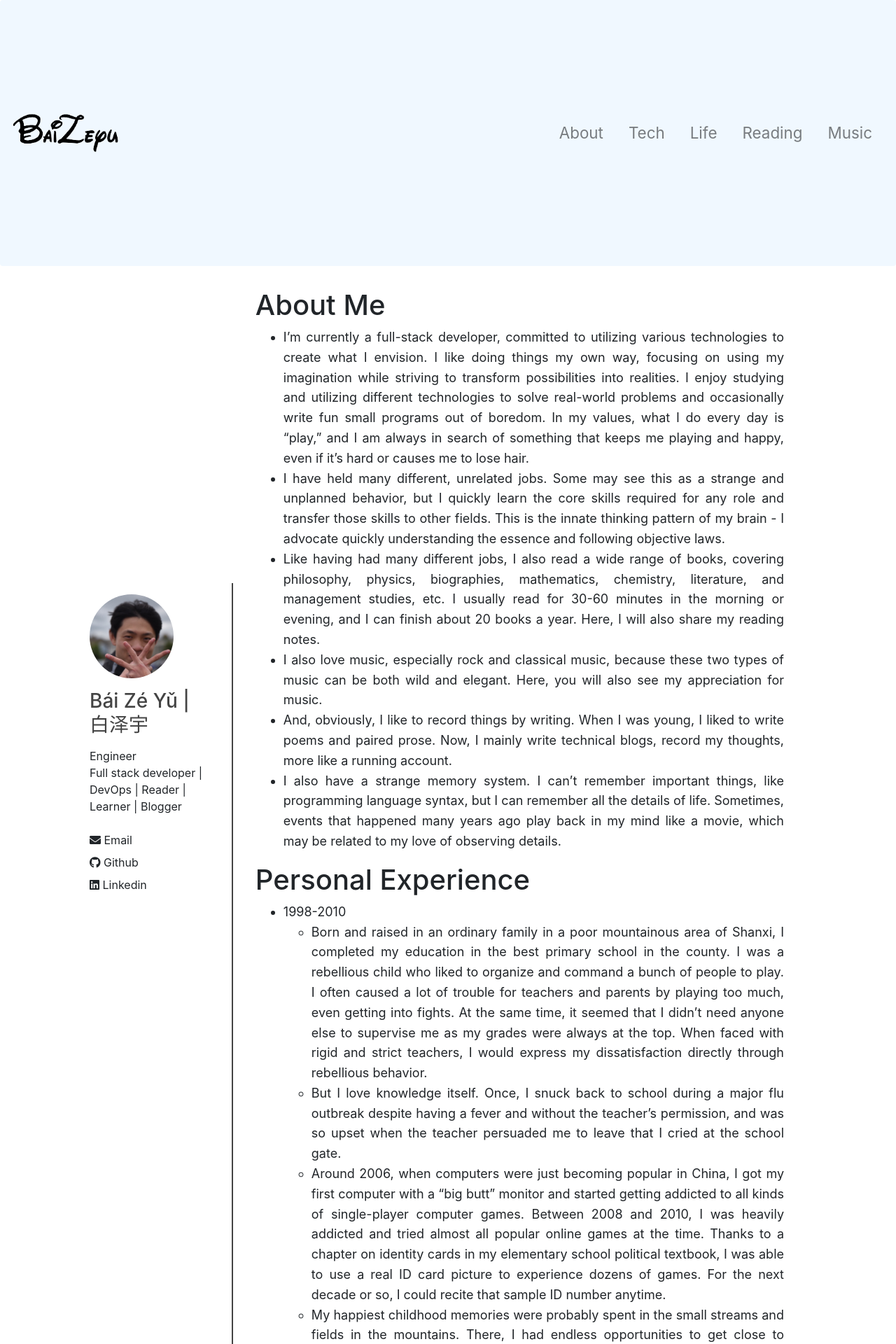
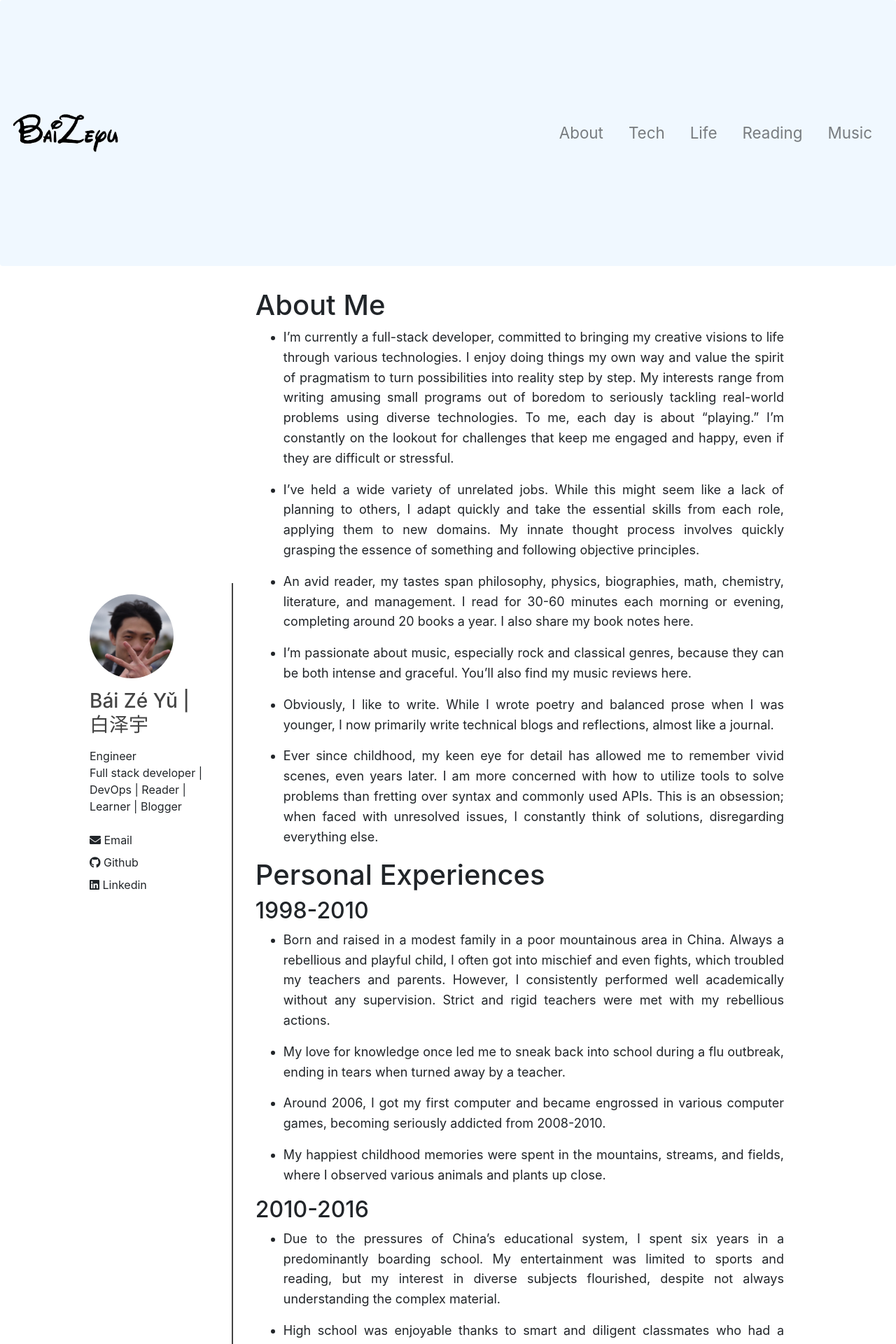
Before and after one commit to ClarenceWhite/baizeyu.info, a Jekyll site: the page built from about.html, in a window 1280 px wide. Shown: the top 1920 px of the page at 70% size. Built offline with Jekyll 4.4.1, drawn with Linux system fonts in a browser that asks for light colours; some of the changed text lies outside the part shown.

Commit message:
updated about page

```diff
--- a/_includes/about.md
+++ b/_includes/about.md
@@ -1,59 +1,80 @@
 # About Me
 
-- I'm currently a full-stack developer, committed to utilizing various technologies to create what I envision. I like doing things my own way, focusing on using my imagination while striving to transform possibilities into realities. I enjoy studying and utilizing different technologies to solve real-world problems and occasionally write fun small programs out of boredom. In my values, what I do every day is "play," and I am always in search of something that keeps me playing and happy, even if it's hard or causes me to lose hair.
-- I have held many different, unrelated jobs. Some may see this as a strange and unplanned behavior, but I quickly learn the core skills required for any role and transfer those skills to other fields. This is the innate thinking pattern of my brain - I advocate quickly understanding the essence and following objective laws.
-- Like having had many different jobs, I also read a wide range of books, covering philosophy, physics, biographies, mathematics, chemistry, literature, and management studies, etc. I usually read for 30-60 minutes in the morning or evening, and I can finish about 20 books a year. Here, I will also share my reading notes.
-- I also love music, especially rock and classical music, because these two types of music can be both wild and elegant. Here, you will also see my appreciation for music.
-- And, obviously, I like to record things by writing. When I was young, I liked to write poems and paired prose. Now, I mainly write technical blogs, record my thoughts, more like a running account.
-- I also have a strange memory system. I can't remember important things, like programming language syntax, but I can remember all the details of life. Sometimes, events that happened many years ago play back in my mind like a movie, which may be related to my love of observing details.
+-   I'm currently a full-stack developer, committed to bringing my creative visions to life through various technologies. I enjoy doing things my own way and value the spirit of pragmatism to turn possibilities into reality step by step. My interests range from writing amusing small programs out of boredom to seriously tackling real-world problems using diverse technologies. To me, each day is about "playing." I'm constantly on the lookout for challenges that keep me engaged and happy, even if they are difficult or stressful.
 
-# Personal Experience
+-   I've held a wide variety of unrelated jobs. While this might seem like a lack of planning to others, I adapt quickly and take the essential skills from each role, applying them to new domains. My innate thought process involves quickly grasping the essence of something and following objective principles.
 
-- 1998-2010
-  - Born and raised in an ordinary family in a poor mountainous area of Shanxi, I completed my education in the best primary school in the county. I was a rebellious child who liked to organize and command a bunch of people to play. I often caused a lot of trouble for teachers and parents by playing too much, even getting into fights. At the same time, it seemed that I didn't need anyone else to supervise me as my grades were always at the top. When faced with rigid and strict teachers, I would express my dissatisfaction directly through rebellious behavior.
-  - But I love knowledge itself. Once, I snuck back to school during a major flu outbreak despite having a fever and without the teacher's permission, and was so upset when the teacher persuaded me to leave that I cried at the school gate.
-  - Around 2006, when computers were just becoming popular in China, I got my first computer with a "big butt" monitor and started getting addicted to all kinds of single-player computer games. Between 2008 and 2010, I was heavily addicted and tried almost all popular online games at the time. Thanks to a chapter on identity cards in my elementary school political textbook, I was able to use a real ID card picture to experience dozens of games. For the next decade or so, I could recite that sample ID number anytime.
-  - My happiest childhood memories were probably spent in the small streams and fields in the mountains. There, I had endless opportunities to get close to nature and catch all kinds of animals and plants for close observation.
-- 2010-2016
-  - Pressured by the Chinese education system's entrance exams, I studied at a boarding school for six years. I always treated learning and exams as play. Every day, apart from learning how to take exams, my only two forms of entertainment were sports and reading and writing. At the time, I enjoyed long jump, running, and football. I would read or write until past 1 AM, then wake up at 7 AM to continue studying. My interest in various knowledge grew rapidly during that time. I was fascinated by books like "Relativity" and "A Brief History of Time," even though I didn't understand them.
-  - I had a good time in high school, thanks to my classmates who were all smart and hardworking. I benefited a lot from others, and some even influenced my values.
-- 2016-2020
-  - I "wasted" four years of my life because no one taught me how to find what I love from childhood to adulthood. I was just an exam machine. I studied a major I was not interested in and missed the opportunity to switch majors. But during these "wasted" four years, I was always looking for where my passion lies, and constantly correcting my definition of "passion."
-  - My first trip abroad was to a winter school in Cambridge in 2018. It was the first time I personally visited the place where the author of "A Brief History of Time" was based. That study tour had a significant impact on my subsequent decisions and thinking.
-  - At the end of 2019, I managed the training program project for developing countries in the "Belt and Road" initiative. I encountered many people from third-world countries. I provided them with selfless help and also saw how uneven the world is. I am still good friends with those people today.
-- 2020-2021
-  - Because of the pandemic, I found a well-paid job during my gap year. This was thanks to the large capital investment in China's online education industry at that time (I chose this industry also due to the flow of capital). Because I had plans to study abroad, I chose English teaching. Because Wuhan had just experienced the first round of heavy blow from the pandemic and was bound to recover with a lot of opportunities, I directly packed my suitcase and went to a strange city. Because I competed for the team leader position, I received the greatest exercise in a short year. I successfully and systematically learned and practiced the skills of managing a team, which still benefit me to this day.
-  - Later, the Chinese government drove capital out of the education industry with policies, and I left the industry just before the policy started to be implemented.
-- 2021-
-  - After completing my Master's degree in Computer Science at University College Dublin, I joined Huawei's cloud computing department.
+-   An avid reader, my tastes span philosophy, physics, biographies, math, chemistry, literature, and management. I read for 30-60 minutes each morning or evening, completing around 20 books a year. I also share my book notes here.
+
+-   I'm passionate about music, especially rock and classical genres, because they can be both intense and graceful. You'll also find my music reviews here.
+
+-   Obviously, I like to write. While I wrote poetry and balanced prose when I was younger, I now primarily write technical blogs and reflections, almost like a journal.
+
+-   Ever since childhood, my keen eye for detail has allowed me to remember vivid scenes, even years later. I am more concerned with how to utilize tools to solve problems than fretting over syntax and commonly used APIs. This is an obsession; when faced with unresolved issues, I constantly think of solutions, disregarding everything else.
+
+# Personal Experiences
+
+## 1998-2010
+
+-   Born and raised in a modest family in a poor mountainous area in China. Always a rebellious and playful child, I often got into mischief and even fights, which troubled my teachers and parents. However, I consistently performed well academically without any supervision. Strict and rigid teachers were met with my rebellious actions.
+
+-   My love for knowledge once led me to sneak back into school during a flu outbreak, ending in tears when turned away by a teacher.
+
+-   Around 2006, I got my first computer and became engrossed in various computer games, becoming seriously addicted from 2008-2010.
+
+-   My happiest childhood memories were spent in the mountains, streams, and fields, where I observed various animals and plants up close.
+
+## 2010-2016
+
+-   Due to the pressures of China's educational system, I spent six years in a predominantly boarding school. My entertainment was limited to sports and reading, but my interest in diverse subjects flourished, despite not always understanding the complex material.
+
+-   High school was enjoyable thanks to smart and diligent classmates who had a lasting influence on my values.
+
+## 2016-2020
+
+-   Wasted four years in a major I wasn't interested in, missing the opportunity to switch majors. However, these years were spent searching for my true passion.
+
+-   First went abroad for a winter school in Cambridge in 2018, which had a profound impact on my future decisions and thought processes.
+
+-   Managed an international aid project in late 2019, helping individuals from extremely impoverished countries and realizing the stark inequalities in the world.
+
+## 2020-2021
+
+-   Took a well-paying job during a gap year due to the pandemic, benefiting from large capital investments in China's online education industry. Acquired invaluable team management skills, which still benefit me today.
+
+-   Left the industry just as the Chinese government started cracking down on capital flow in education.
+
+## 2021-
+
+-   Completed a Master's degree in Computer Science at the University of Dublin.
 
 ---
 
 # 关于我
 
-- 我目前是一名全栈开发工程师，致力于利用各种技术构建脑海中想象的事物，我喜欢使用自己的方式来完成一件事，在发挥想象力的同时注重用实干的精神将可能的想象一步步高效构建成触手可及的现实。我喜欢研究和使用各种不同的技术来解决实际的问题，同时也会因为无聊写一些有趣的小程序。在我的价值观里每天做的事情都是在“玩耍”，我一直在寻找能让我一直玩，一直快乐的东西，尽管那个东西可能会很难或者让我掉头发。
-- 我做过很多不同的、完全没有关系的工作，也许在别人看来这是一种没有计划并且奇怪的表现，但我会从任何角色和工作中迅速学习需要的核心技能并且将能力迁移到其他的领域中，这是我大脑天生的思维模式，我崇尚快速看透本质并且遵循客观规律。
-- 就像做过许多不同工作，我也广泛阅读各类书籍，涵盖哲学，物理，传记，数学，化学，文学，管理学等等。我通常会在早上或晚上进行 30-60 分钟的阅读，每年能读完 20 本左右的书，在这里我也会分享我的读书笔记。
-- 我还热爱音乐，尤其是摇滚乐和古典音乐，因为这两种音乐既可以狂躁也可以温雅，在这里，你也会看到我对音乐的欣赏。
-- 还有，显而易见，我喜欢用写作的方式记录，年轻的时候喜欢写诗歌和成篇的对仗体散文，现在主要写技术博客、记录自己的思考，更像是流水账。
-- 我也有奇怪的记忆系统，我记不住重要的事情，例如编程语言的语法，但却能记住生活中所有的细节，有时候我的脑海中会像电影一样回放很多年前发生的事情，这可能和我喜欢观察细节有关。
+-   我目前是一名全栈开发工程师，致力于利用各种技术构建脑海中想象的事物，我喜欢使用自己的方式来完成一件事，在发挥想象力的同时注重用实干的精神将可能的想象一步步高效构建成触手可及的现实。我喜欢研究和使用各种不同的技术来解决实际的问题，同时也会因为无聊写一些有趣的小程序。在我的价值观里每天做的事情都是在“玩耍”，我一直在寻找能让我一直玩，一直快乐的东西，尽管那个东西可能会很难或者让我掉头发。
+-   我做过很多不同的、完全没有关系的工作，也许在别人看来这是一种没有计划并且奇怪的表现，但我会从任何角色和工作中迅速学习需要的核心技能并且将能力迁移到其他的领域中，这是我大脑天生的思维模式，我崇尚快速看透本质并且遵循客观规律。
+-   就像做过许多不同工作，我也广泛阅读各类书籍，涵盖哲学，物理，传记，数学，化学，文学，管理学等等。我通常会在早上或晚上进行 30-60 分钟的阅读，每年能读完 20 本左右的书，在这里我也会分享我的读书笔记。
+-   我还热爱音乐，尤其是摇滚乐和古典音乐，因为这两种音乐既可以狂躁也可以温雅，在这里，你也会看到我对音乐的欣赏。
+-   还有，显而易见，我喜欢用写作的方式记录，年轻的时候喜欢写诗歌和成篇的对仗体散文，现在主要写技术博客、记录自己的思考，更像是流水账。
+-   我从小对事物的观察就很细致，这使得我能记住不少的细节，甚至在多年之后能想起来某个场景，就像在放电影一样 。我有时候不会纠结于类似变成语法和常用 API 这样的东西，我更关心的是我如何去利用工具去解决问题的途径，这是我的一种执念，当一个问题没有被解决，我会忘记一切随时随刻思考解决的办法。
 
 # 个人经历
 
-- 1998-2010
-  - 出生并成长在山西贫困山区的普通家庭，在县城最好的小学读完，从小就是一个叛逆的孩子，喜欢组织和指挥一堆人玩耍，经常贪玩闯祸甚至打架给老师和家长带来很大的麻烦，但同时我好像也不需要别人监督成绩一直名列前茅，遇到死板严格的老师我会直接通过叛逆的行为来表达不满。
-  - 但我热爱知识本身，曾经因为大流感期间发烧没得到老师批准偷偷返回学校被老师劝返直接在学校门口大哭。
-  - 2006 年左右计算机刚在中国兴起的时候我有了第一台“大屁股”显示器电脑，开始沉迷于各种各样的电脑单机游戏，08-10 年期间上瘾非常严重，尝试过几乎所有当时流行的网络游戏，感谢小学政治课本关于身份证的一个章节提供的真实身份证照片，在后来的十年左右时间里，我能随时背出那串帮我体验几十个游戏的样本身份证号码。
-  - 我最快乐的童年时光应该是在山里的小溪和农田里度过的，在那里我有无限亲近大自然的机会，可以抓到各种各样的动物和植物并且近距离观察它们。
-- 2010-2016
-  - 迫于中国教育系统升学考试的压力，我在一所寄宿为主的学校学习了 6 年，我始终把学习考试当做玩耍，每天除了需要学习如何考试，唯二的娱乐活动就是运动和读书写作，当时我喜欢跳远、跑步和足球，会在晚上看课外书或写作到 1 点多才睡觉，早上 7 点又去学习。我对各种知识的兴趣就是在那个时候增长迅速，我沉迷于《相对论》、《时间简史》等类似的书籍，尽管我不知所云。
-  - 在高中我度过了不错的时光，这得益于我的同班同学都是聪明且努力的人，我从旁人身上受益匪浅，有的人甚至影响了我的价值观。
-- 2016-2020
-  - 我“浪费”了人生的四年，因为从小到大没人教育我如何找到自己喜爱的事物，我只是个考试机器，我读了一个我不感兴趣的专业，错过了转专业机会，但这“浪费”的四年中，我一直在寻找我的热爱在哪里，一直在纠正我对热爱二字的定义。
-  - 我人生中第一次出国是在 2018 年剑桥的 winter school，我第一次亲自来到《时间简史》作者所在地，那次游学对我后来的决定和思维产生了重大影响。
-  - 2019 年底我管理了“一带一路”项目中的发展中国家研修班项目，接触到了大量来自第三世界国家的人，我给他们提供了无私的帮助，也看到了这个世界如此大的参差不齐，我和那些人至今仍是好朋友。
-- 2020-2021
-  - 因为疫情，我在 gap year 找了一份收入不错的工作，这得益于当时资本对中国线上教育行业的大量投资（我也是因为资本的流向才选择这个行业的）；因为有出国留学的计划，我选择英语教学；因为当时武汉刚经历过第一轮疫情的重创，必定会复苏有大量机会，我直接拉着行李箱去了一个陌生的城市；因为我竞聘了组长，因此我在短暂的一年里得到了最大的锻炼，我成功系统地学习并实践了管理团队的本领，这些管理方法我至今受益匪浅。
-  - 后来中国政府用政策将资本赶出教育行业，我也刚好在政策开始执行的前夕离开这个行业。
-- 2021-
-  - 在都柏林大学读完了计算机硕士后入职华为云计算部门。
+-   1998-2010
+    -   出生并成长在山西贫困山区的普通家庭，在县城最好的小学读完，从小就是一个爱玩叛逆的孩子，喜欢组织一堆人一起玩耍，经常贪玩闯祸甚至打架给老师和家长带来很大的麻烦，但同时我好像也不需要别人监督成绩一直名列前茅，遇到死板严格的老师我会直接通过叛逆的行为来表达我的不认同。
+    -   但我热爱知识本身，曾经因为大流感期间没得到老师批准偷偷返回学校学习被老师劝返在学校门口大哭。
+    -   2006 年左右计算机刚在中国兴起的时候我有了第一台“大屁股”显示器电脑，开始沉迷于各种各样的电脑单机游戏，08-10 年期间上瘾非常严重，尝试过几乎所有当时流行的网络游戏，感谢小学课本关于身份证的一个章节提供的真实身份证照片（编者竟然真的放了一个有效的证件上去），在后来的十年左右时间里，我能随时背出那串帮我体验几十个游戏的样本身份证号码。
+    -   我最快乐的童年时光应该是在山里的小溪和农田里度过的，在那里我有无限亲近大自然的机会，可以接触到各种各样的动物和植物并且近距离观察它们。
+-   2010-2016
+    -   迫于中国教育系统升学考试的压力，我在一所寄宿为主的学校学习了 6 年，我始终把学习考试当做玩耍，每天除了需要学习如何考试，唯二的娱乐活动就是运动和读书写作，当时我喜欢跳远、跑步和足球，会在晚上看课外书或写作到 1 点多才睡觉，早上 7 点又去学习。我对各种知识的兴趣就是在那个时候增长迅速，我沉迷于《相对论》、《时间简史》等类似的书籍，尽管我不知所云。
+    -   在高中我度过了不错的时光，这得益于我的同班同学都是聪明且努力的人，我从旁人身上受益匪浅，有的人甚至影响了我的价值观。
+-   2016-2020
+    -   我“浪费”了人生的四年，因为从小到大没人教育我如何找到自己喜爱的事物，我只是个考试机器，我读了一个我不感兴趣的专业，错过了转专业机会，但这“浪费”的四年中，我一直在寻找我的热爱在哪里，一直在纠正我对热爱二字的定义。
+    -   我人生中第一次出国是在 2018 年剑桥的 winter school，我第一次亲自来到《时间简史》作者所在地，那次游学对我后来的决定和思维产生了重大影响。
+    -   2019 年底我管理了一个国际援助项目，接触到了大量来自极度贫穷落后国家的人，我给他们提供了无私的帮助，也看到了这个世界如此大的参差不齐，我和那些人至今仍是好朋友。
+-   2020-2021
+    -   因为疫情，我在 gap year 找了一份收入不错的工作，这得益于当时资本对中国线上教育行业的大量投资（我也是因为资本的流向才选择这个行业的）；因为有出国留学的计划，我选择英语教学；因为当时武汉刚经历过第一轮疫情的重创，必定会复苏有大量机会，我直接拉着行李箱去了一个陌生的城市；因为我竞聘了组长，因此我在短暂的一年里得到了最大的锻炼，我成功系统地学习并实践了管理团队的本领，这些管理方法我至今受益匪浅。
+    -   后来中国政府用政策将资本赶出教育行业，我也刚好在政策开始执行的前夕离开这个行业。
+-   2021-
+    -   在都柏林大学读完了计算机硕士。
```
